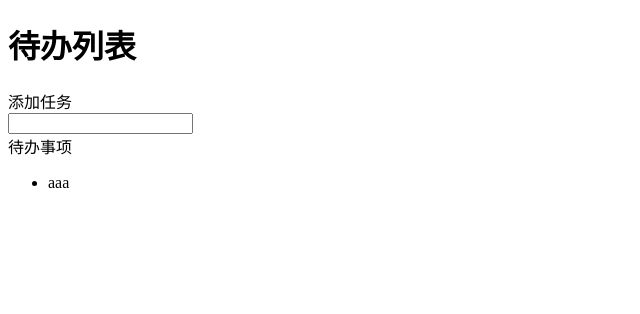
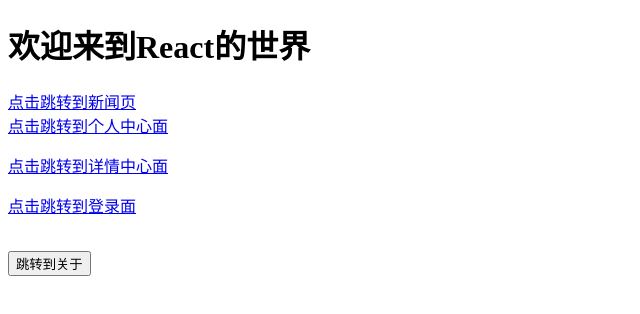
Before and after one commit to w615/learnReact, a React (Create React App) app: page /#/ in a window 1280 px wide. Shown: the top 314 px of the page, without its empty margins (0-640 px from the left). Built offline with nearby package versions, Linux system fonts and the light colour scheme.

Commit message:
learn router

```diff
--- a/package.json
+++ b/package.json
@@ -10,6 +10,7 @@
     "classnames": "^2.2.6",
     "react": "^17.0.1",
     "react-dom": "^17.0.1",
+    "react-router-dom": "^5.2.0",
     "react-scripts": "4.0.2",
     "styled-components": "^5.2.1",
     "web-vitals": "^1.0.1"
--- a/src/App.js
+++ b/src/App.js
@@ -1,10 +1,27 @@
 import React from "react";
+import {Link} from 'react-router-dom'
 
 class App extends React.Component {
+  // constructor(props){
+  //   super(props)
+  // }
+  handleJump=()=>{
+    this.props.history.push('/about')
+    }
+
   render() {
     return (
       <div>
-        hello,future,<h1>girls</h1>
+        <h1>欢迎来到React的世界</h1>
+            {/*Link的使用*/}
+            {/*如果是HashRouter  浏览器地址栏输入http://localhost:3000/#/login#/即可跳转到登录页 */}
+            <Link to="/new">点击跳转到新闻页</Link>
+            <br/>
+            <Link to="/profile">点击跳转到个人中心面</Link>
+            <p> <Link to="/detail">点击跳转到详情中心面</Link></p>
+            <p> <Link to="/login">点击跳转到登录面</Link></p>
+            <br/>
+            <button onClick={this.handleJump}>跳转到关于</button>
       </div>
     );
   }
--- a/src/Todolist/Ipt.jsx
+++ b/src/Todolist/Ipt.jsx
@@ -15,10 +15,13 @@ class Ipt extends Component {
       console.log("输入了回车键");
       if (e.keyCode === 13) {
         // 把数据传到父组件
+        console.log("enter");
         this.props.onReceiveKeyWord(this.state.value);
         this.setState({
           value: "",
         });
+      } else {
+        console.log(123);
       }
     };
   };
--- a/src/Todolist/List.jsx
+++ b/src/Todolist/List.jsx
@@ -1,5 +1,5 @@
 import React from "react";
-import propTypes from "prop-types"; //类型验证
+import PropTypes from "prop-types"; //类型验证
 export default function List(props) {
   // console.log(props);
   return (
@@ -14,5 +14,5 @@ export default function List(props) {
   );
 }
 List.propTypes = {
-  list: propTypes.array,
+  list: PropTypes.array,
 };
--- a/src/index.js
+++ b/src/index.js
@@ -1,6 +1,8 @@
 import React from "react";
 import ReactDOM from "react-dom";
 import Todo from "./Todolist/Todolist";
+// 引入路由
+import Router from './router'
 // import Parent from "./components/props/Stateparent";
 // // 引入表单组件
 // import Form from "./components/from/From";
@@ -50,7 +52,8 @@ ReactDOM.render(
   // <App title=' is so beautiful'></App>,
   // <App/>,
   <>
-    <Todo></Todo>
+    <Router/>
+    {/* <Todo></Todo> */}
     {/* <Form></Form> */}
     {/* <Event></Event> */}
     {/* <Parent></Parent> */}
--- /dev/null
+++ b/src/pages/About.jsx
@@ -0,0 +1,15 @@
+import React,{Component} from "react"
+
+export default class About extends Component{
+
+  constructor(props){
+    super(props)
+    // super  调用父类构造函数
+
+  }
+  render(){
+    return(
+      <div>关于页面</div>
+    )
+  }
+}
--- /dev/null
+++ b/src/pages/Detail.jsx
@@ -0,0 +1,13 @@
+
+import React from 'react'
+// useParams：获取参数（内部封装）
+// useHistory：通过js api操作路由跳转
+import {useParams,useHistory} from "react-router-dom";
+export default class Detail extends React.Component{
+
+  render() {
+      return <div className="container">
+          <h1>this is detail</h1>
+      </div>
+  }
+}
--- /dev/null
+++ b/src/pages/Login.jsx
@@ -0,0 +1,21 @@
+import React,{useState,useEffect} from 'react'
+// useState： 解决状态问题
+
+// useEffect：类似生命周期,didmount 和 didupdate中执行 修改app.js
+export default function Login() {
+//useState,效果与有状态组件state={}相同
+const [count,setCount] = useState(10)
+useEffect(()=>{
+  console.log("执行了useEffect");
+  setCount(100)
+},[])
+
+
+    return <>
+          <div>This is 登陆界面</div>
+          <p>
+                  当前count次数:{count}
+          </p>
+          <button  onClick={()=>setCount(count+1)}> 更新次数</button>
+          </>
+}
--- /dev/null
+++ b/src/pages/New.jsx
@@ -0,0 +1,5 @@
+import React from 'react'
+
+export default function () {
+    return <div>新闻</div>
+}
--- /dev/null
+++ b/src/pages/NoMatch.jsx
@@ -0,0 +1,5 @@
+import React from 'react'
+
+export default function NoMatch() {
+    return <div>404</div>
+}
--- /dev/null
+++ b/src/pages/Profile.jsx
@@ -0,0 +1,5 @@
+import React from 'react'
+
+export default function Pro() {
+    return <div>个人中心</div>
+}
--- /dev/null
+++ b/src/router.js
@@ -0,0 +1,34 @@
+// import {BrowserRouter as Router,Route,Switch } from 'react-router-dom'
+import { HashRouter as Router,Route,Switch,Redirect} from 'react-router-dom'
+
+import React from 'react'
+import About from './pages/About'
+import New from './pages/New'
+import Profile from './pages/Profile'
+import NoMatch from './pages/NoMatch'
+import Detail from './pages/Detail'
+import App from './App'
+import Login from './pages/Login'
+export default function IRouter(){
+    return  <Router>
+            {/*普通方式，根据path匹配,但是App的内容会出现在Login上方 ->图1所示*/}
+            {/*<Route path = "/" component={App}></Route>*/}
+            {/*<Route path = "/login" component={Login}></Route>*/}
+            {/*<Route path = "/home" component={Home}></Route>*/}
+        {/*如果用swithc，浏览器输入/home也只会加载App页，因为/home先匹配了/*/}
+        {/*加上 exact 可以精准匹配 ->图2所示*/}
+        {/*如果导入的是HashRouter，会自动加上# 如 http://localhost:3000/login#/ ->图3所示*/}
+        <Switch>
+            <Route  exact  path='/'  component={App}></Route>
+            <Route  path = "/login"  component={Login}></Route>
+            <Route  path='/detail/:goodsId'   component={Detail}></Route>
+            <Route path = "/detail/:goodsId" component={Detail}>
+                <Redirect to={'/login'}/>
+            </Route>
+            <Route path = "/about"  component={About}></Route>
+            <Route path = "/new"     component={New}></Route>
+            <Route path = "/profile" component={Profile}></Route>
+            <Route path = "*"         component={NoMatch}/>
+        </Switch>
+    </Router>
+}
```
Also changed, not shown: 1 other file (tests, documents, lock files or other folders).
